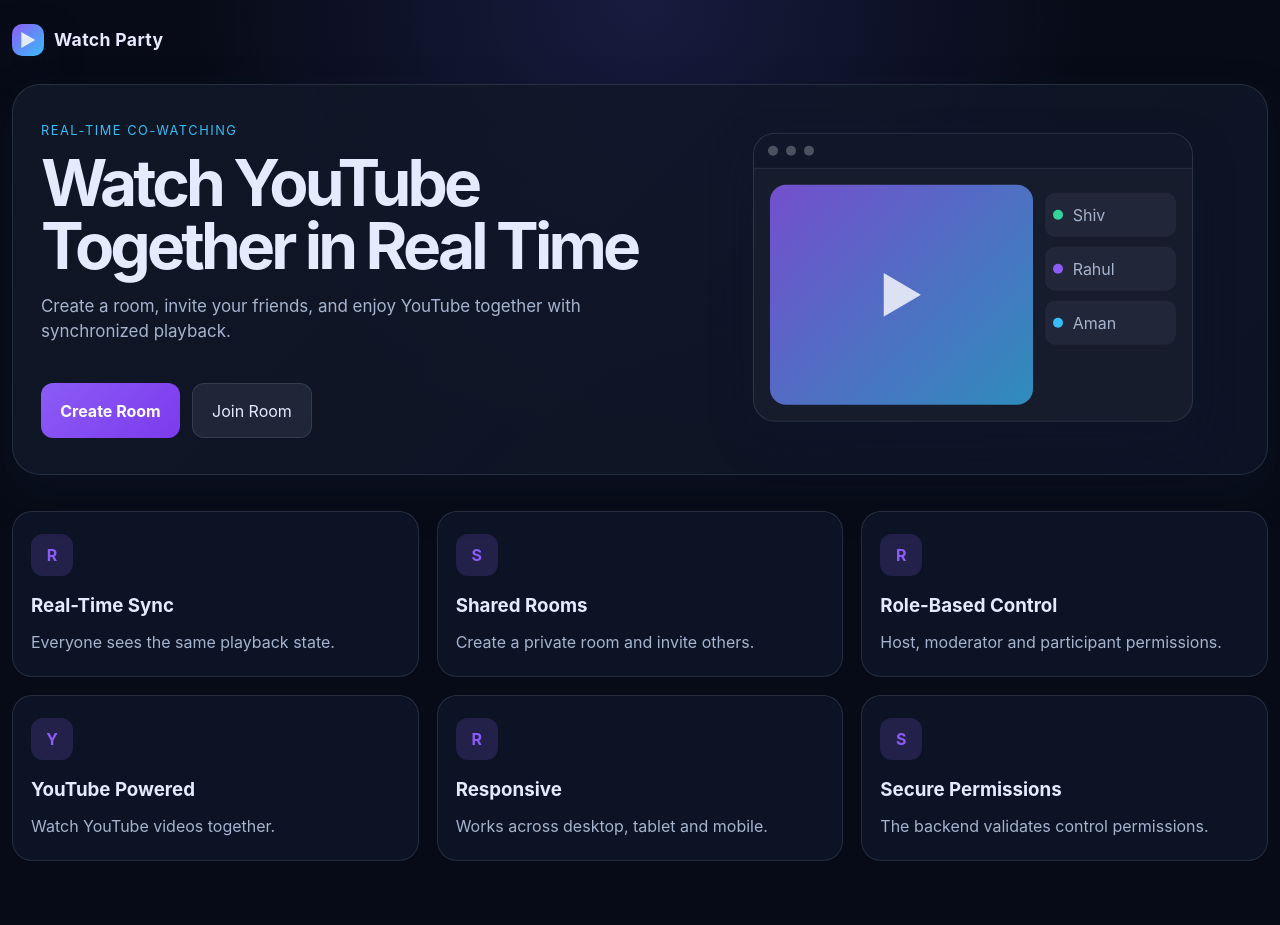
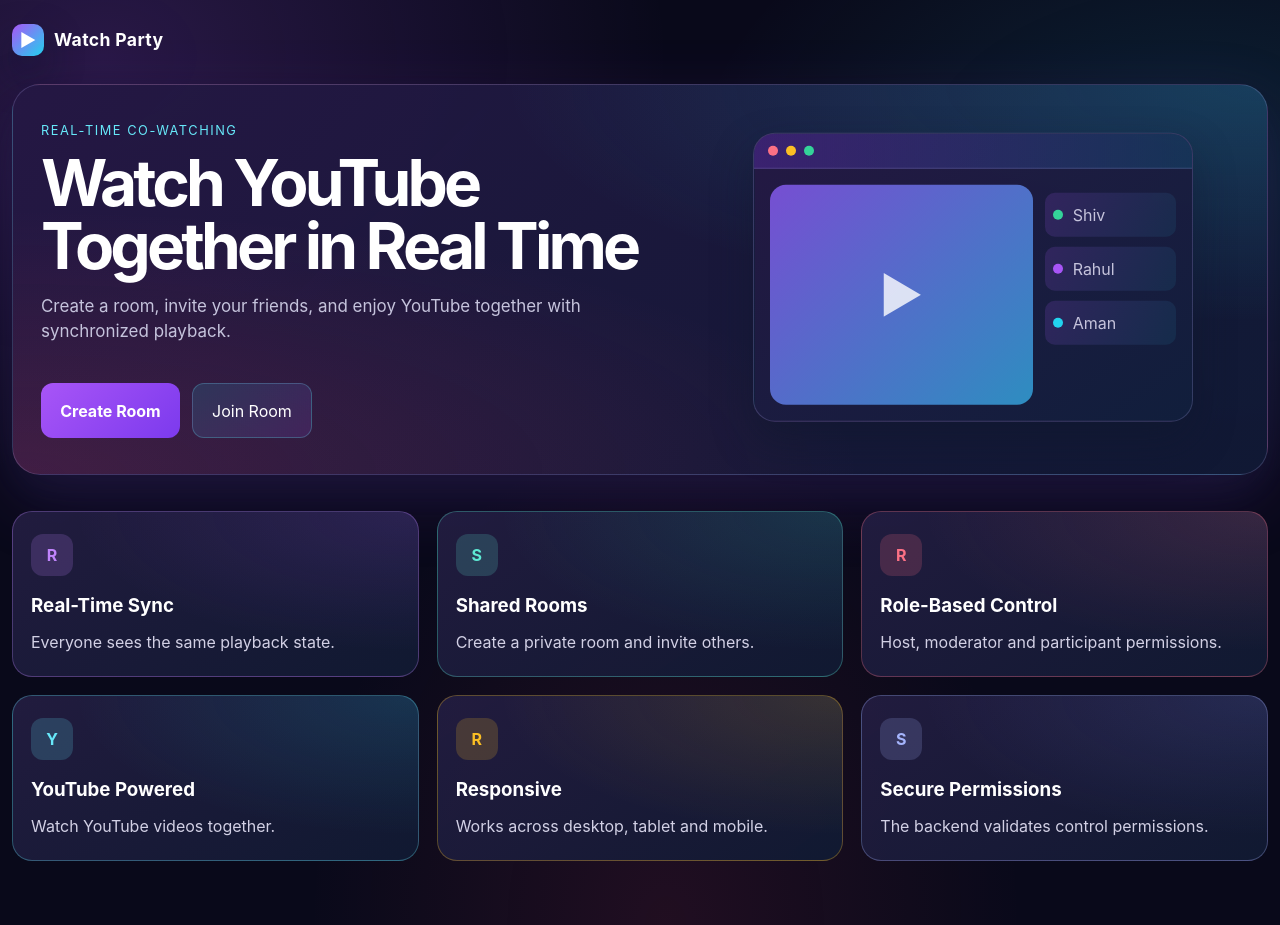
Before and after one commit to Shiv-suman-rahi/vercel-frontend, a React app: page / in a window 1280 px wide. Built offline with nearby package versions, Linux system fonts and the light colour scheme; the HTML template or start-up script is replaced by a standard one.

Commit message:
feat: update WatchPartyPage styles for host and guest roles with dynamic class names and enhanced CSS variables

```diff
--- a/src/App.jsx
+++ b/src/App.jsx
@@ -515,7 +515,7 @@
   }
 
   return (
-    <div className="page-shell room-page">
+    <div className={`page-shell room-page ${canControl ? 'room-page--host' : 'room-page--guest'}`}>
       <Toast toasts={toastQueue} onDismiss={(id) => setToastQueue((old) => old.filter((toast) => toast.id !== id))} />
 
       <RoomHeader
--- a/src/index.css
+++ b/src/index.css
@@ -1,15 +1,15 @@
 :root {
-  --bg: #070b17;
-  --bg-soft: #0f172a;
-  --panel: rgba(15, 23, 42, 0.8);
-  --panel-strong: #101827;
-  --panel-alt: #111827;
-  --card-border: rgba(148, 163, 184, 0.18);
-  --text: #e5ebff;
-  --muted: #a5b4cf;
-  --primary: #8b5cf6;
+  --bg: #09091a;
+  --bg-soft: #17152d;
+  --panel: rgba(21, 20, 46, 0.86);
+  --panel-strong: #181632;
+  --panel-alt: #201b3d;
+  --card-border: rgba(190, 178, 255, 0.2);
+  --text: #ffffff;
+  --muted: #c5c3dc;
+  --primary: #a855f7;
   --primary-strong: #7c3aed;
-  --accent: #38bdf8;
+  --accent: #22d3ee;
   --success: #34d399;
   --danger: #f87171;
   --warning: #fbbf24;
@@ -32,7 +32,11 @@
 html, body, #root {
   margin: 0;
   min-height: 100%;
-  background: radial-gradient(circle at top, rgba(99, 102, 241, 0.18), transparent 40%), var(--bg);
+  background:
+    radial-gradient(ellipse at 8% 6%, rgba(168, 85, 247, 0.2), transparent 34%),
+    radial-gradient(ellipse at 94% 18%, rgba(34, 211, 238, 0.13), transparent 30%),
+    radial-gradient(ellipse at 52% 100%, rgba(244, 63, 94, 0.1), transparent 38%),
+    var(--bg);
   color: var(--text);
 }
 
@@ -93,8 +97,11 @@
   padding: 36px 28px;
   border: 1px solid var(--card-border);
   border-radius: 28px;
-  background: linear-gradient(135deg, rgba(17, 24, 39, 0.9), rgba(15, 23, 42, 0.75));
-  box-shadow: var(--shadow);
+  background:
+    radial-gradient(ellipse at 100% 0%, rgba(34, 211, 238, 0.2), transparent 43%),
+    radial-gradient(ellipse at 0% 100%, rgba(244, 63, 94, 0.16), transparent 48%),
+    linear-gradient(135deg, rgba(37, 24, 68, 0.96), rgba(17, 26, 54, 0.94));
+  box-shadow: 0 24px 70px rgba(113, 48, 180, 0.2), var(--shadow);
   animation: rise-in 650ms cubic-bezier(0.2, 0.75, 0.25, 1) both;
 }
 
@@ -109,7 +116,7 @@
   font-size: 0.8rem;
   letter-spacing: 0.12em;
   text-transform: uppercase;
-  color: var(--accent);
+  color: #67e8f9;
 }
 
 h1, h2, h3, p {
@@ -118,6 +125,7 @@
 
 .hero-copy h1 {
   margin-bottom: 16px;
+  color: #ffffff;
   font-size: clamp(2.6rem, 5vw, 4.3rem);
   line-height: 0.98;
   letter-spacing: -0.06em;
@@ -150,9 +158,9 @@
 }
 
 .secondary-btn {
-  background: rgba(148, 163, 184, 0.12);
+  background: linear-gradient(135deg, rgba(34, 211, 238, 0.14), rgba(168, 85, 247, 0.14));
   color: var(--text);
-  border: 1px solid var(--card-border);
+  border: 1px solid rgba(103, 232, 249, 0.25);
 }
 
 .ghost-btn {
@@ -180,7 +188,7 @@
   width: min(100%, 440px);
   border-radius: 22px;
   border: 1px solid var(--card-border);
-  background: rgba(25, 31, 46, 0.9);
+  background: linear-gradient(145deg, rgba(37, 25, 68, 0.98), rgba(17, 31, 60, 0.98));
   box-shadow: var(--shadow);
   overflow: hidden;
   animation: float-in 700ms 120ms ease-out both, gentle-float 6s 900ms ease-in-out infinite;
@@ -191,15 +199,18 @@
   gap: 8px;
   padding: 12px 14px;
   border-bottom: 1px solid var(--card-border);
-  background: rgba(15, 23, 42, 0.8);
+  background: linear-gradient(90deg, rgba(124, 58, 237, 0.26), rgba(8, 145, 178, 0.2));
 }
 
 .preview-header span {
   width: 10px;
   height: 10px;
   border-radius: 50%;
-  background: rgba(255,255,255,0.25);
+  background: #fb7185;
 }
+
+.preview-header span:nth-child(2) { background: #fbbf24; }
+.preview-header span:nth-child(3) { background: #34d399; }
 
 .preview-body {
   display: grid;
@@ -238,7 +249,7 @@
   gap: 10px;
   padding: 10px 8px;
   border-radius: 10px;
-  background: rgba(148,163,184,0.08);
+  background: linear-gradient(110deg, rgba(168, 85, 247, 0.16), rgba(34, 211, 238, 0.08));
   color: var(--muted);
 }
 
@@ -261,26 +272,49 @@
 }
 
 .feature-card {
+  --feature-color: #c084fc;
+  --feature-glow: rgba(168, 85, 247, 0.14);
   padding: 22px 18px;
-  border: 1px solid var(--card-border);
+  border: 1px solid color-mix(in srgb, var(--feature-color) 30%, transparent);
   border-radius: 20px;
-  background: rgba(15, 23, 42, 0.76);
+  background:
+    radial-gradient(ellipse at 100% 0%, var(--feature-glow), transparent 60%),
+    linear-gradient(145deg, rgba(35, 29, 65, 0.94), rgba(17, 26, 50, 0.96));
   animation: rise-in 500ms ease-out both;
   transition: transform 180ms ease, border-color 180ms ease, box-shadow 180ms ease;
 }
 
 .feature-card:hover {
   transform: translateY(-4px);
-  border-color: rgba(139, 92, 246, 0.45);
-  box-shadow: 0 16px 32px rgba(15, 23, 42, 0.3);
+  border-color: var(--feature-color);
+  box-shadow: 0 14px 32px var(--feature-glow);
 }
 
-.feature-card:nth-child(2) { animation-delay: 70ms; }
-.feature-card:nth-child(3) { animation-delay: 140ms; }
-.feature-card:nth-child(4) { animation-delay: 210ms; }
-.feature-card:nth-child(5) { animation-delay: 280ms; }
-.feature-card:nth-child(6) { animation-delay: 350ms; }
-
+.feature-card:nth-child(2) {
+  --feature-color: #5eead4;
+  --feature-glow: rgba(45, 212, 191, 0.14);
+  animation-delay: 70ms;
+}
+.feature-card:nth-child(3) {
+  --feature-color: #fb7185;
+  --feature-glow: rgba(251, 113, 133, 0.14);
+  animation-delay: 140ms;
+}
+.feature-card:nth-child(4) {
+  --feature-color: #67e8f9;
+  --feature-glow: rgba(34, 211, 238, 0.14);
+  animation-delay: 210ms;
+}
+.feature-card:nth-child(5) {
+  --feature-color: #fbbf24;
+  --feature-glow: rgba(251, 191, 36, 0.14);
+  animation-delay: 280ms;
+}
+.feature-card:nth-child(6) {
+  --feature-color: #a5b4fc;
+  --feature-glow: rgba(129, 140, 248, 0.14);
+  animation-delay: 350ms;
+}
 .form-card,
 .room-header,
 .main-panel,
@@ -295,18 +329,19 @@
   display: grid;
   place-items: center;
   border-radius: 12px;
-  background: rgba(139, 92, 246, 0.18);
+  background: color-mix(in srgb, var(--feature-color) 18%, transparent);
   font-weight: 700;
-  color: var(--primary);
+  color: var(--feature-color);
   margin-bottom: 16px;
 }
 
 .feature-card h3 {
   margin-bottom: 10px;
+  color: #ffffff;
 }
 
 .feature-card p {
-  color: var(--muted);
+  color: #d2d0e5;
   margin: 0;
 }
 
@@ -360,6 +395,70 @@
 
 .room-page {
   padding-top: 18px;
+}
+
+.room-page--host {
+  --primary: #fb7185;
+  --primary-strong: #e11d48;
+  --accent: #fbbf24;
+  --card-border: rgba(251, 146, 60, 0.3);
+  --text: #ffffff;
+  --muted: #e3cbd5;
+}
+
+.room-page--guest {
+  --primary: #22d3ee;
+  --primary-strong: #0891b2;
+  --accent: #a78bfa;
+  --card-border: rgba(103, 232, 249, 0.3);
+  --text: #ffffff;
+  --muted: #c7dce8;
+}
+
+.room-page--host .room-header {
+  background:
+    radial-gradient(ellipse at 12% 0%, rgba(251, 113, 133, 0.24), transparent 52%),
+    radial-gradient(ellipse at 95% 100%, rgba(251, 191, 36, 0.12), transparent 44%),
+    linear-gradient(135deg, rgba(49, 24, 48, 0.97), rgba(35, 24, 52, 0.94));
+}
+
+.room-page--guest .room-header {
+  background:
+    radial-gradient(ellipse at 12% 0%, rgba(34, 211, 238, 0.22), transparent 52%),
+    radial-gradient(ellipse at 95% 100%, rgba(139, 92, 246, 0.15), transparent 44%),
+    linear-gradient(135deg, rgba(16, 39, 64, 0.97), rgba(26, 25, 59, 0.94));
+}
+
+.room-page--host .video-info-card,
+.room-page--host .participants-panel,
+.room-page--host .player-card {
+  background: linear-gradient(145deg, rgba(35, 24, 48, 0.95), rgba(18, 24, 45, 0.94));
+}
+
+.room-page--guest .video-info-card,
+.room-page--guest .participants-panel,
+.room-page--guest .player-card {
+  background: linear-gradient(145deg, rgba(16, 37, 58, 0.95), rgba(23, 25, 53, 0.94));
+}
+
+.room-page .participant-item {
+  background: linear-gradient(110deg, rgba(168, 85, 247, 0.16), rgba(34, 211, 238, 0.1));
+  border-color: var(--card-border);
+}
+
+.room-page .video-meta-header h2,
+.room-page .panel-header {
+  color: #ffffff;
+}
+
+.room-page--host .room-header__host-badge {
+  border-color: rgba(251, 191, 36, 0.55);
+  background: linear-gradient(110deg, rgba(251, 113, 133, 0.2), rgba(251, 191, 36, 0.16));
+  color: #fde68a;
+}
+
+.room-page .seek-block input {
+  accent-color: var(--primary);
 }
 
 .room-header {
```
